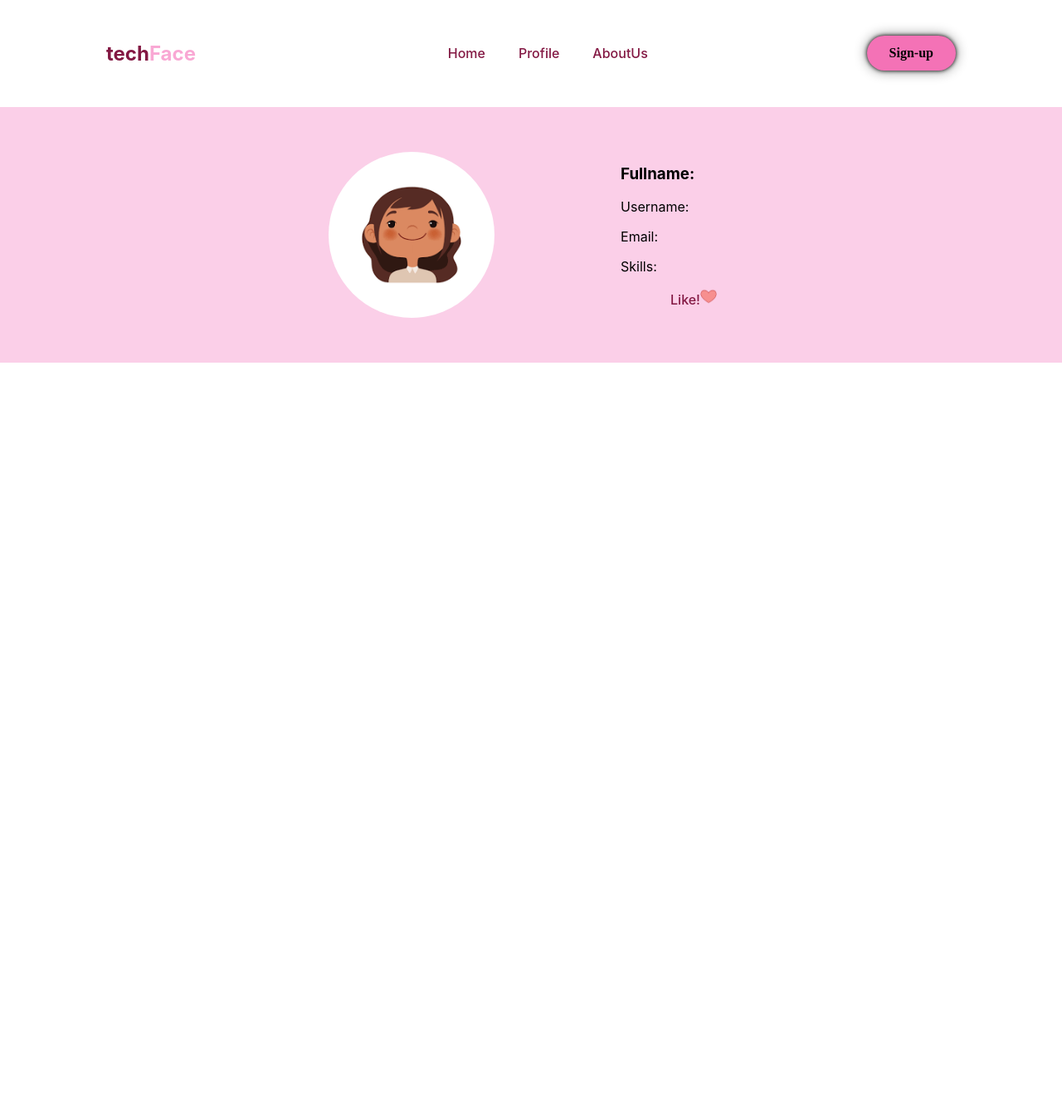
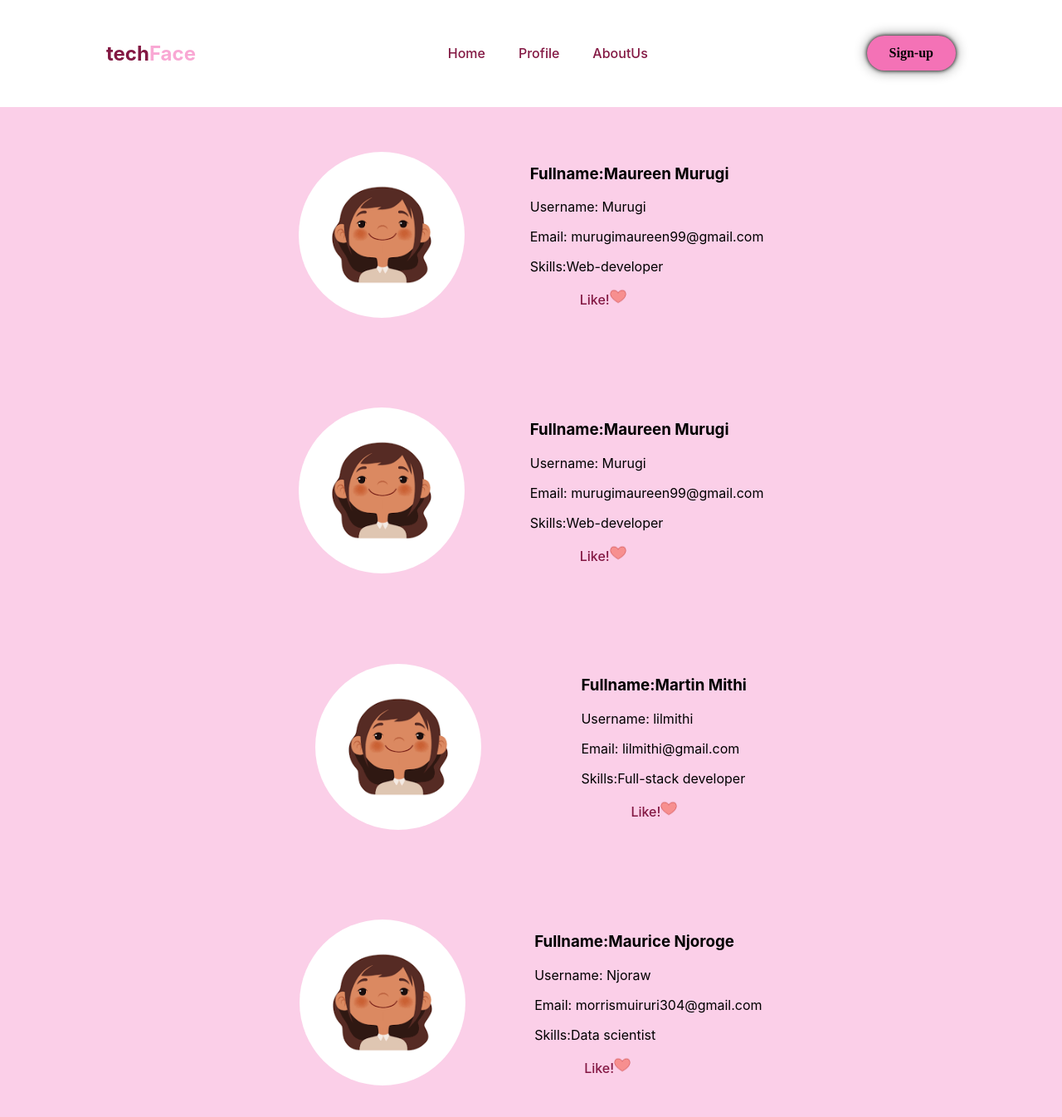
Before and after one commit to MaureenMurugi/techFace, a React (Create React App) app: page /profile in a window 1280 px wide. Shown: the top 1346 px of the page at 83% size. Before the commit the page ends 800 px from the top, so only its background shows below. Built offline with nearby package versions, Linux system fonts and the light colour scheme; data requests are answered from the project's data file.

Commit message:
Add ProfileDisplay to append the arrays from the db.json

```diff
--- a/db.json
+++ b/db.json
@@ -15,25 +15,18 @@
       "id": 2
     },
     {
-      "fullname": "",
-      "username": "",
-      "email": "",
-      "skills": "",
-      "id": 3
-    },
-    {
-      "fullname": "",
-      "username": "",
-      "email": "",
-      "skills": "",
-      "id": 4
-    },
-    {
       "fullname": "Martin Mithi",
       "username": "lilmithi",
       "email": "lilmithi@gmail.com",
       "skills": "Full-stack developer",
       "id": 5
+    },
+    {
+      "fullname": "Maurice Njoroge",
+      "username": "Njoraw",
+      "email": "morrismuiruri304@gmail.com",
+      "skills": "Data scientist",
+      "id": 6
     }
   ]
 }
--- a/src/App.js
+++ b/src/App.js
@@ -4,6 +4,7 @@ import NavBar from './Components/NavBar';
 import Home from './Components/Home';
 import AboutUs from './Components/AboutUs';
 import Profile from './Components/Profile';
+import ProfileDisplay from './Components/ProfileDisplay';
 
 function App() {
   return (
@@ -11,7 +12,7 @@ function App() {
     <NavBar />
       <Switch>
         <Route exact path="/profile">
-          <Profile />
+          <ProfileDisplay />
         </Route>
         <Route exact path="/aboutUs">
           <AboutUs />
--- a/src/Components/Profile.js
+++ b/src/Components/Profile.js
@@ -1,33 +1,17 @@
 import avater from "../Images/avatar.png"
 import like from "../Images/like2.png"
-import { useState, useEffect} from "react"
-
-function Profile() {
-  const [getFull, setGetFull] = useState([]);
-
-  const fetchData = () => {
-    fetch("http://localhost:3000/registers")
-    .then((response) => response.json())
-    .then((data) => {
-      console.log(data);
-      setGetFull(data)
-    });
-  };
-
-  useEffect(() => {
-    fetchData();
-  }, [])
 
 
+function Profile({profile}) {
     return (
       <div className="section">
       <div className="photo">
           <img className="dp" src={avater} alt="logo"></img>
           <div className="info">
-              <h3>Fullname:</h3>
-              <p>Username:</p>
-              <p>Email:</p>
-              <p>Skills:</p>
+              <h3>Fullname:{profile.fullname} </h3>
+              <p>Username: {profile.username}</p>
+              <p>Email: {profile.email}</p>
+              <p>Skills:{profile.skills}</p>
               <ul>
                   <li className="like">Like!<img className="likee" src={like} alt="like"></img></li>
               </ul>
--- /dev/null
+++ b/src/Components/ProfileDisplay.js
@@ -0,0 +1,31 @@
+import Profile from './Profile';
+import {useEffect, useState} from 'react'
+
+function ProfileDisplay() {
+    const [getFull, setGetFull] = useState([]);
+
+    const fetchData = () => {
+      fetch("http://localhost:3000/registers")
+      .then((response) => response.json())
+      .then((data) => {
+        console.log(data);
+        setGetFull(data)
+      });
+    };
+
+    useEffect(() => {
+      fetchData();
+    }, [])
+
+  return (
+    <div>
+        {getFull.map((profile) => {
+            return (
+                <Profile profile={profile} />
+            )
+        })}
+    </div>
+  )
+}
+
+export default ProfileDisplay
```
